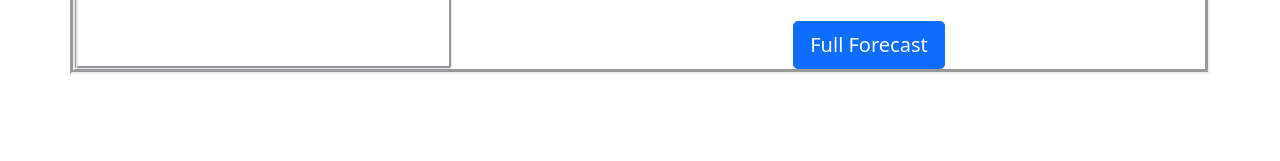
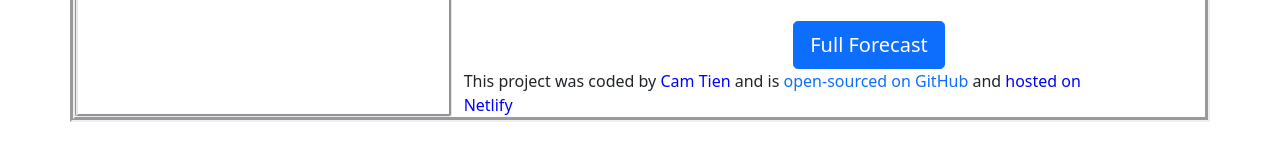
Before and after one commit to nguyentien6296/my-app, a plain HTML site: page index.html in a window 1280 px wide. Shown: the part 559-720 px from the top of the page. Drawn offline with nearby package versions, Linux system fonts and the light colour scheme.

Commit message:
Updated footer

```diff
--- a/index.html
+++ b/index.html
@@ -162,6 +162,13 @@ Thu</p>
     </div>
 <br/>
 <br/>
+<footer>
+<div>
+<span>This project was coded by</span> <span class="author"> Cam Tien </span>and is <span class="gitHub"> <a href="http://https://github.com/nguyentien6296/my-app">
+open-sourced on GitHub </a></span>and <span class="netlify">
+hosted on Netlify</span>
+  </div>
+</footer>
 <script src="script.js"></script>
 </body>
 </html>
--- a/src/styles.css
+++ b/src/styles.css
@@ -62,6 +62,11 @@ h4 {
   margin-right: auto;
   width: 70%;
 }
+.author,
+.gitHub,
+.netlify {
+  color: blue;
+}
 #description {
   text-transform: capitalize;
 }
```
